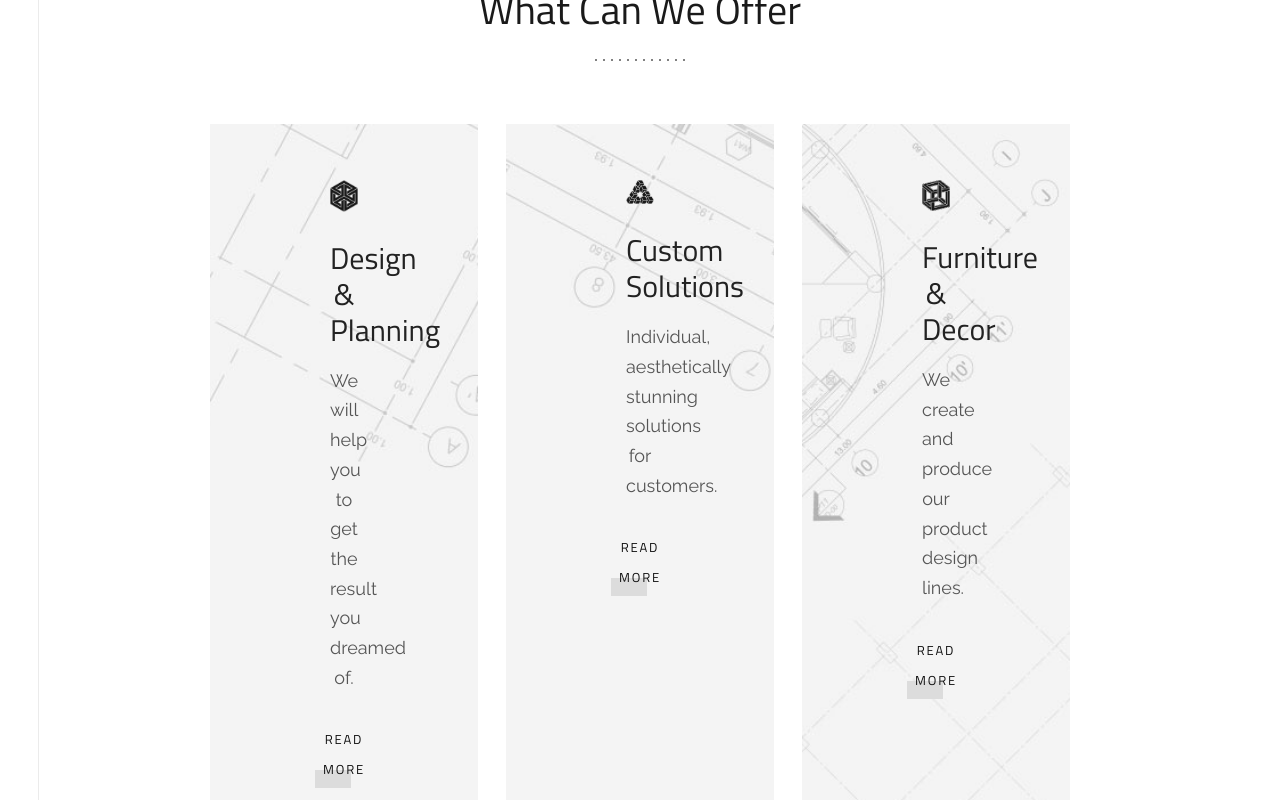
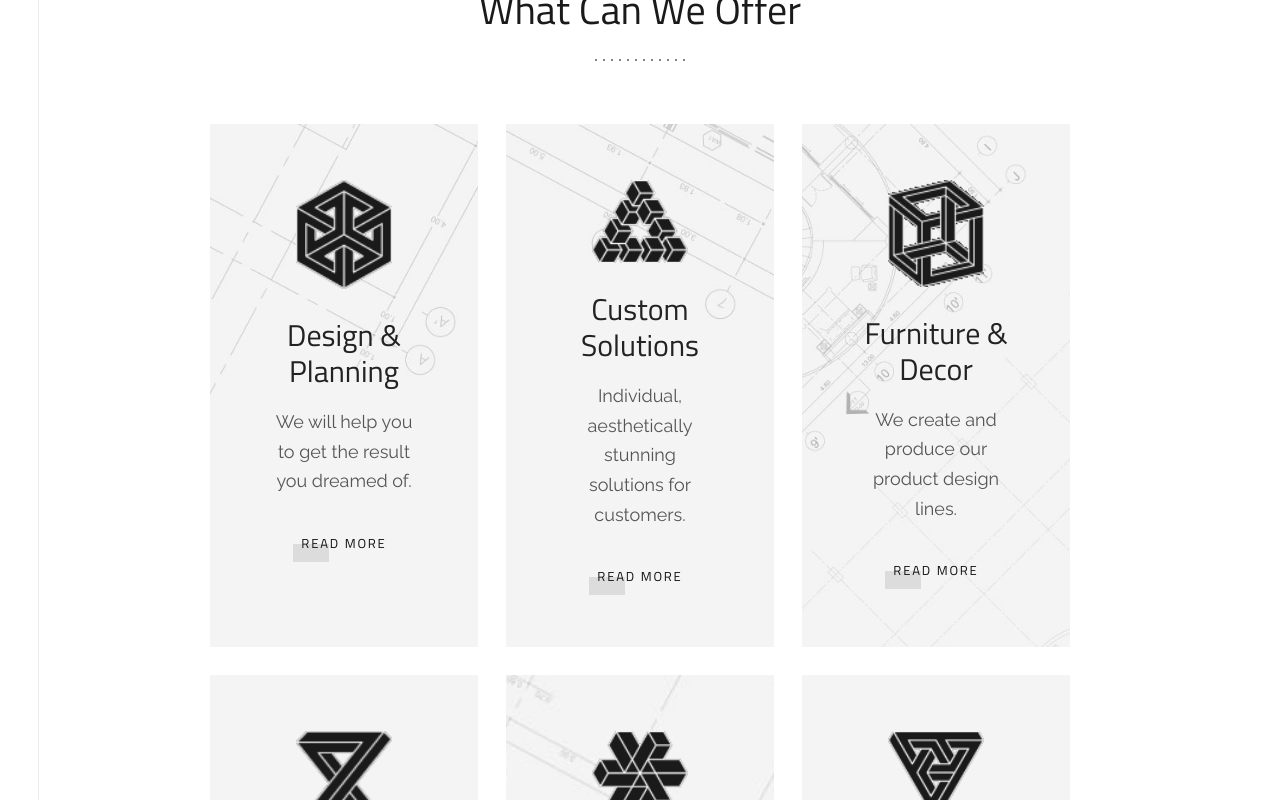
Before and after one commit to Kalandhar01/Siva_con, a Next.js app: page / in a window 1280 px wide. Shown: the part 2880-3680 px from the top of the page. Built offline with nearby package versions, Linux system fonts and the light colour scheme.

Commit message:
feat: service box side padding 60px

```diff
--- a/src/components/Services.tsx
+++ b/src/components/Services.tsx
@@ -32,7 +32,7 @@ export default function Services() {
                 onMouseEnter={() => setHovered(i)}
                 onMouseLeave={() => setHovered(null)}
                 style={{
-                  padding: "56px 120px",
+                  padding: "56px 60px",
                   textAlign: "center",
                   backgroundColor: "#F2F2F2",
                   backgroundImage: `url(${s.bg})`,
```
